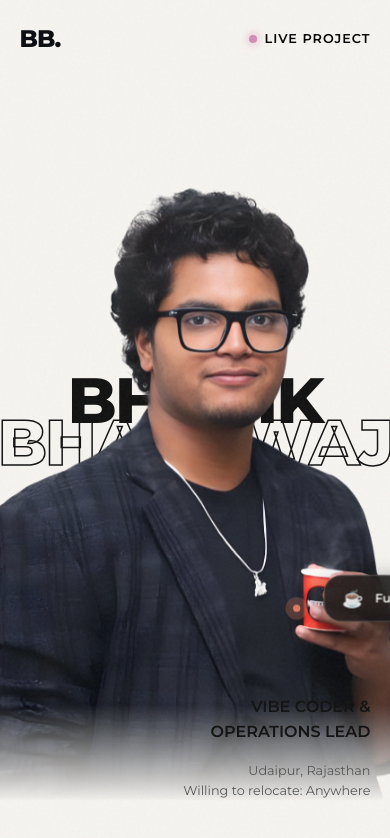
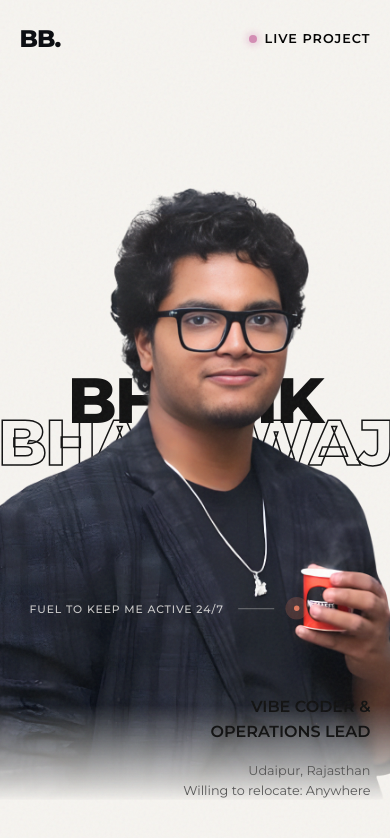
Before and after one commit to FdeankCrual/Portfolio, a React (Vite) app: page / in a window 390 px wide. Shown: the top 838 px of the page. Built offline with nearby package versions, Linux system fonts and the light colour scheme.

Commit message:
Redesign tea marker to be minimalist and mobile-friendly

```diff
--- a/src/OsosPortfolio.jsx
+++ b/src/OsosPortfolio.jsx
@@ -254,47 +254,43 @@ function StickyHero() {
               }}
             />
 
-            {/* Funny Tea Marker Container (Centered perfectly on the cup) */}
+            {/* Minimalist Tea Marker (Mobile Optimized) */}
             <div style={{ position: 'absolute', top: '70%', left: '71%', zIndex: 10 }}>
 
-               {/* The Tooltip Box (Floats up and to the left) */}
+               {/* Sleek Text Pointer (Points to the LEFT, over the dark suit to avoid mobile overflow) */}
                <motion.div
-                 className="tea-marker"
-                 initial={{ opacity: 0, scale: 0, rotate: -10 }}
-                 animate={{ opacity: 1, scale: 1, rotate: 0 }}
-                 transition={{ delay: 2, duration: 0.8, type: 'spring' }}
+                 initial={{ opacity: 0, x: 20 }}
+                 animate={{ opacity: 1, x: 0 }}
+                 transition={{ delay: 2, duration: 0.8, ease: "easeOut" }}
                  style={{
                    position: 'absolute',
-                   bottom: '-15px',  /* Centers it vertically with the dot */
-                   left: '30px',     /* Pushes it into the open space on the right */
-                   backgroundColor: 'rgba(17, 17, 17, 0.85)',
-                   backdropFilter: 'blur(10px)',
-                   padding: '0.8rem 1.2rem',
-                   borderRadius: '20px',
-                   border: '1px solid #444',
+                   bottom: '-8px',
+                   right: '25px', /* Pushes the text to the left side of the dot */
                    color: '#f6f4f0',
-                   fontSize: '0.85rem',
-                   fontWeight: 600,
+                   fontSize: '0.75rem',
+                   fontWeight: 500,
+                   letterSpacing: '1px',
+                   textTransform: 'uppercase',
                    display: 'flex',
                    alignItems: 'center',
-                   gap: '0.8rem',
-                   boxShadow: '0 10px 30px rgba(0,0,0,0.5)',
-                   cursor: 'pointer',
-                   whiteSpace: 'nowrap'
+                   gap: '1rem',
+                   whiteSpace: 'nowrap',
+                   pointerEvents: 'none'
                  }}
                >
-                 <span style={{ fontSize: '1.2rem' }}>☕</span>
-                 <span>Fuel to keep me active 24/7</span>
+                 <span style={{ opacity: 0.8 }}>Fuel to keep me active 24/7</span>
+                 {/* Connecting horizontal line */}
+                 <div style={{ width: '40px', height: '1px', backgroundColor: 'rgba(246, 244, 240, 0.4)' }}></div>
                </motion.div>
 
-               {/* Pulsing indicator dot (Pinned exactly to 70%, 71%) */}
+               {/* Pulsing indicator dot (Pinned exactly to cup) */}
                <div style={{ position: 'absolute', display: 'flex', justifyContent: 'center', alignItems: 'center', transform: 'translate(-50%, -50%)' }}>
                  <motion.div
-                   animate={{ scale: [1, 2.5], opacity: [1, 0] }}
+                   animate={{ scale: [1, 2.5], opacity: [0.8, 0] }}
                    transition={{ duration: 1.5, repeat: Infinity }}
                    style={{ position: 'absolute', width: '12px', height: '12px', backgroundColor: '#E07A5F', borderRadius: '50%' }}
                  />
-                 <div style={{ width: '8px', height: '8px', backgroundColor: '#E07A5F', borderRadius: '50%', zIndex: 1 }}></div>
+                 <div style={{ width: '6px', height: '6px', backgroundColor: '#E07A5F', borderRadius: '50%', zIndex: 1 }}></div>
                </div>
 
             </div>
```
